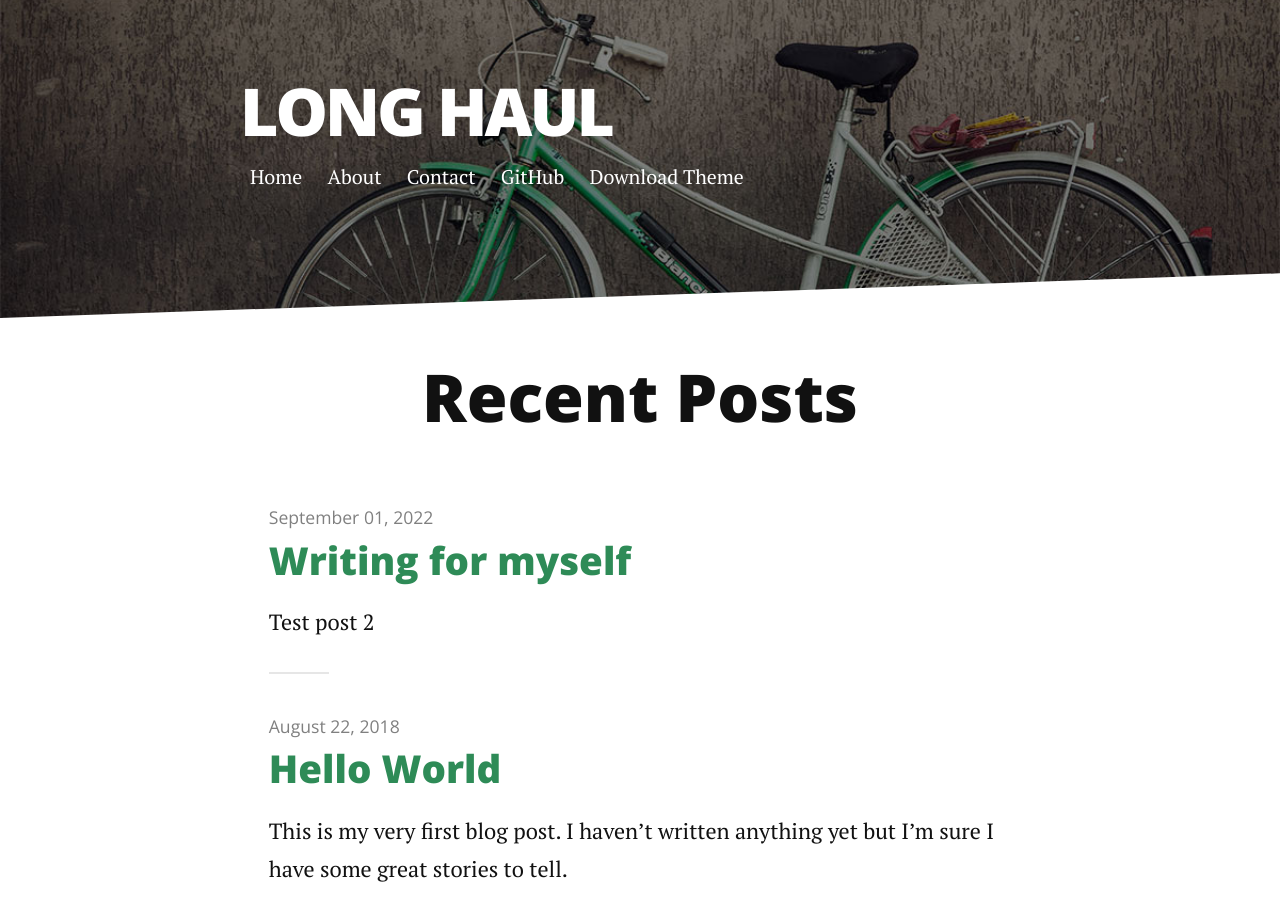
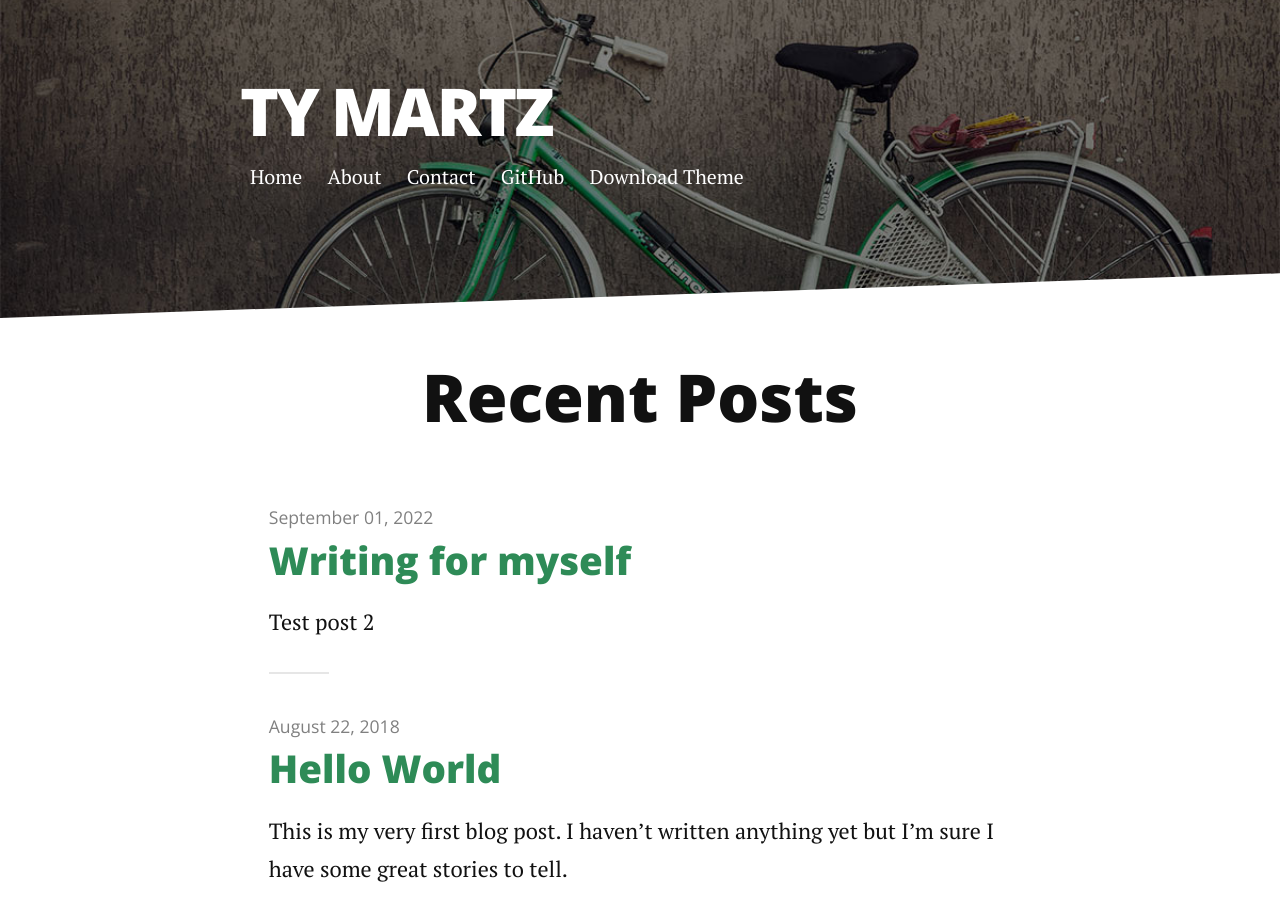
Before and after one commit to ty-martz/ty-martz.github.io, a Jekyll site: the page built from index.html, in a window 1280 px wide and 900 px high. Built offline with Jekyll 4.4.1, drawn with Linux system fonts in a browser that asks for light colours; nearby versions of some CDN libraries; the list of posts is cut into pages by our own code.

Commit message:
Update _config.yml

```diff
--- a/_config.yml
+++ b/_config.yml
@@ -1,5 +1,5 @@
-title: Long Haul
-description: Long Form Jekyll theme built with SASS / COMPASS / SUSY
+title: Ty Martz
+description: Analyst / Scientist / Baker
 
 url: https://long-haul.netlify.app
 paginate_path: "blog/page:num/"
```
